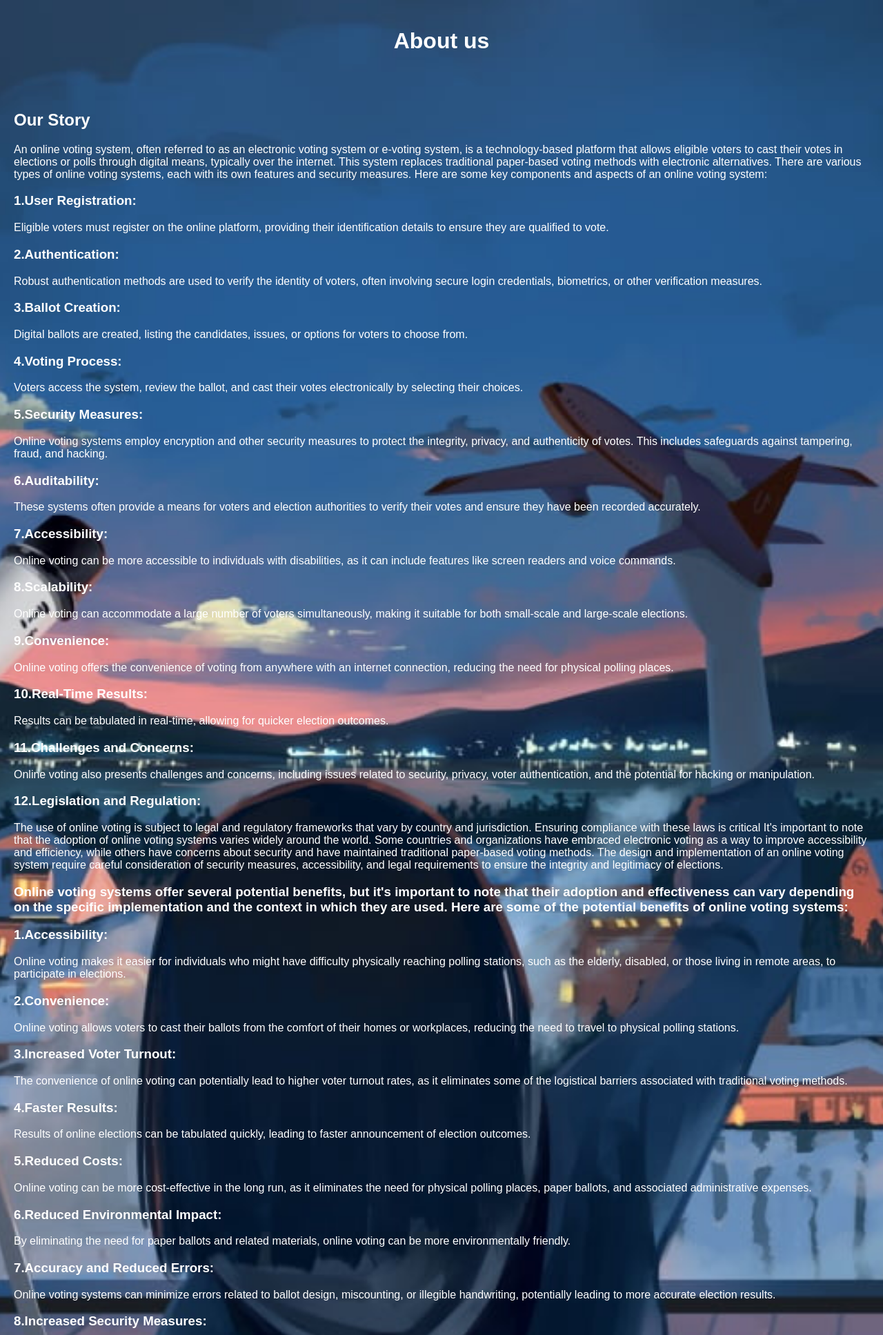
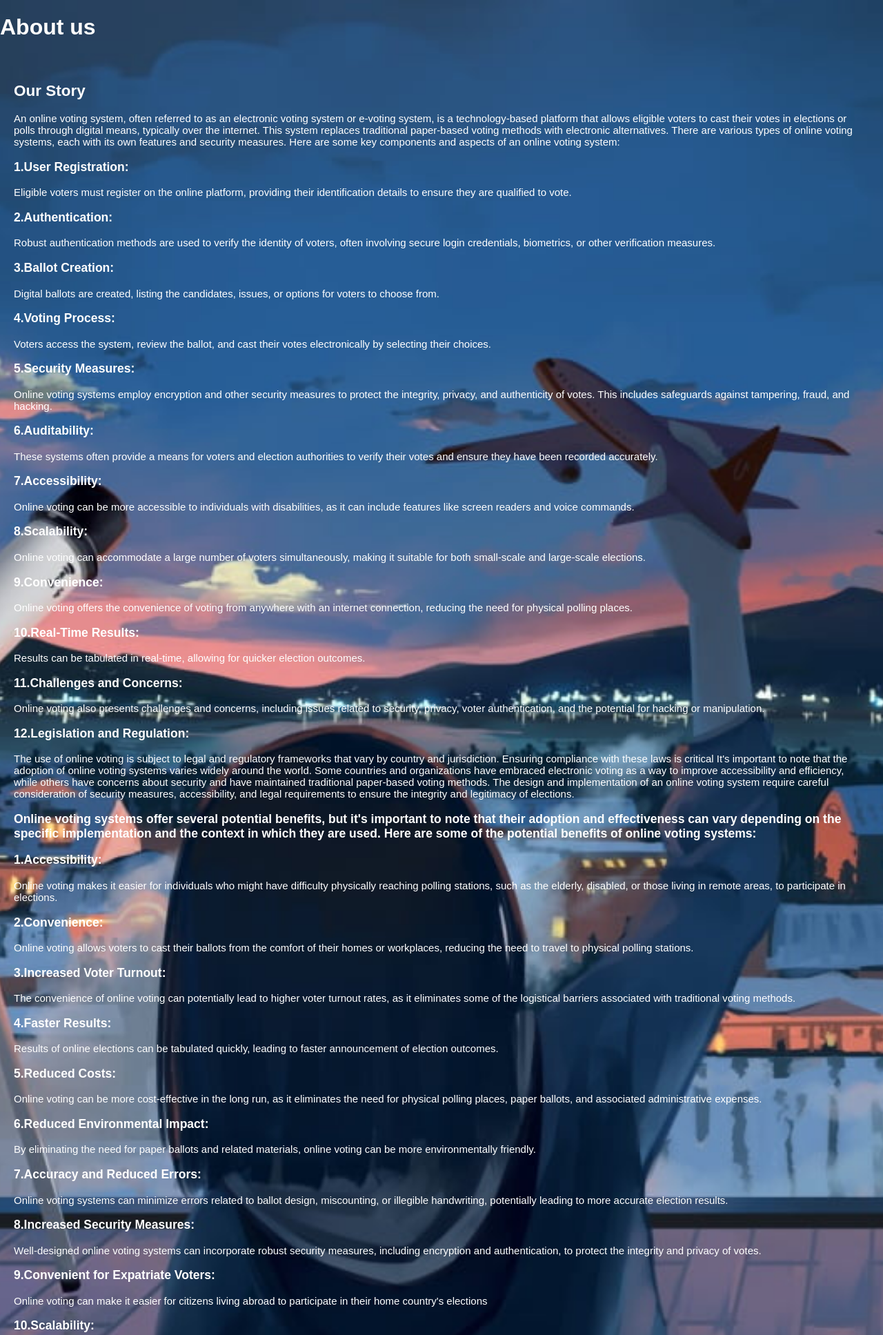
Before and after one commit to ICNZACK/ONLINE-VOTING-SYSTEM, a PHP site: the page made by Routes/About Us.html in a window 1280 px wide. Shown: the top 1935 px of the page at 69% size. Run offline with PHP 8.4, Linux system fonts and the light colour scheme.

Commit message:
change into header

```diff
--- a/css/About.css
+++ b/css/About.css
@@ -10,20 +10,19 @@ body{
     width: 100%;
 }
 header{
-background-color: transparent;
+position:relative;
 color: #fff;
-padding: 20px;
-text-align: center;
 }
 
 #aboutContent {
     color: #fff;
+    font-size: 15px;
     padding: 20px;
-    text-align:left;
 }
 
 #team {
     color: #fff;
     padding: 20px;
     text-align: left;
+    font-size: 15px;
 }
```
